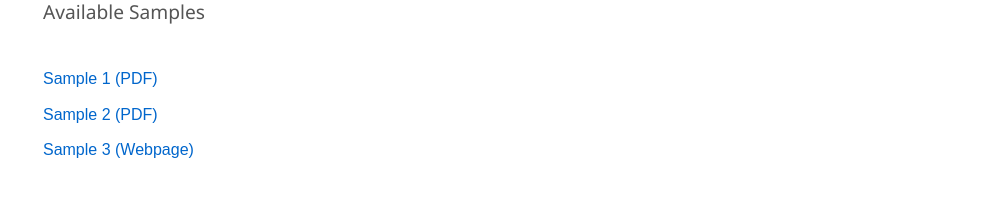
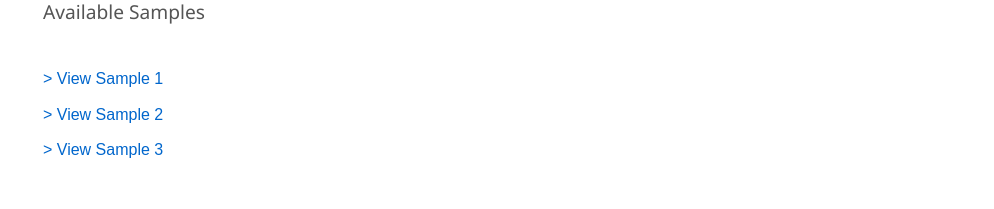
Before and after one commit to ashfaqfarook/ashfaqfarook.github.io, a plain HTML site: page portfolio.html in a window 1280 px wide. Both pictures are taken after typing "name@example.com" into the empty fields and a click on the button "Verify". Shown: the part 315-524 px from the top of the page, without its empty margins (286-1280 px from the left). Drawn offline with Linux system fonts and the light colour scheme.

Commit message:
Update portfolio.html

```diff
--- a/portfolio.html
+++ b/portfolio.html
@@ -37,19 +37,19 @@
     <h2>Available Samples</h2>
     <div class="accordion">
       <div class="accordion-item">
-        <button class="accordion-button">Sample 1 (PDF)</button>
+        <button class="accordion-button">> View Sample 1</button>
         <div class="accordion-content">
           <iframe src="samples/sample1.pdf" width="100%" height="500px"></iframe>
         </div>
       </div>
       <div class="accordion-item">
-        <button class="accordion-button">Sample 2 (PDF)</button>
+        <button class="accordion-button">> View Sample 2</button>
         <div class="accordion-content">
           <iframe src="samples/sample2.pdf" width="100%" height="500px"></iframe>
         </div>
       </div>
       <div class="accordion-item">
-        <button class="accordion-button">Sample 3 (Webpage)</button>
+        <button class="accordion-button">> View Sample 3</button>
         <div class="accordion-content">
           <iframe src="samples/sample3.html" width="100%" height="500px"></iframe>
         </div>
```
